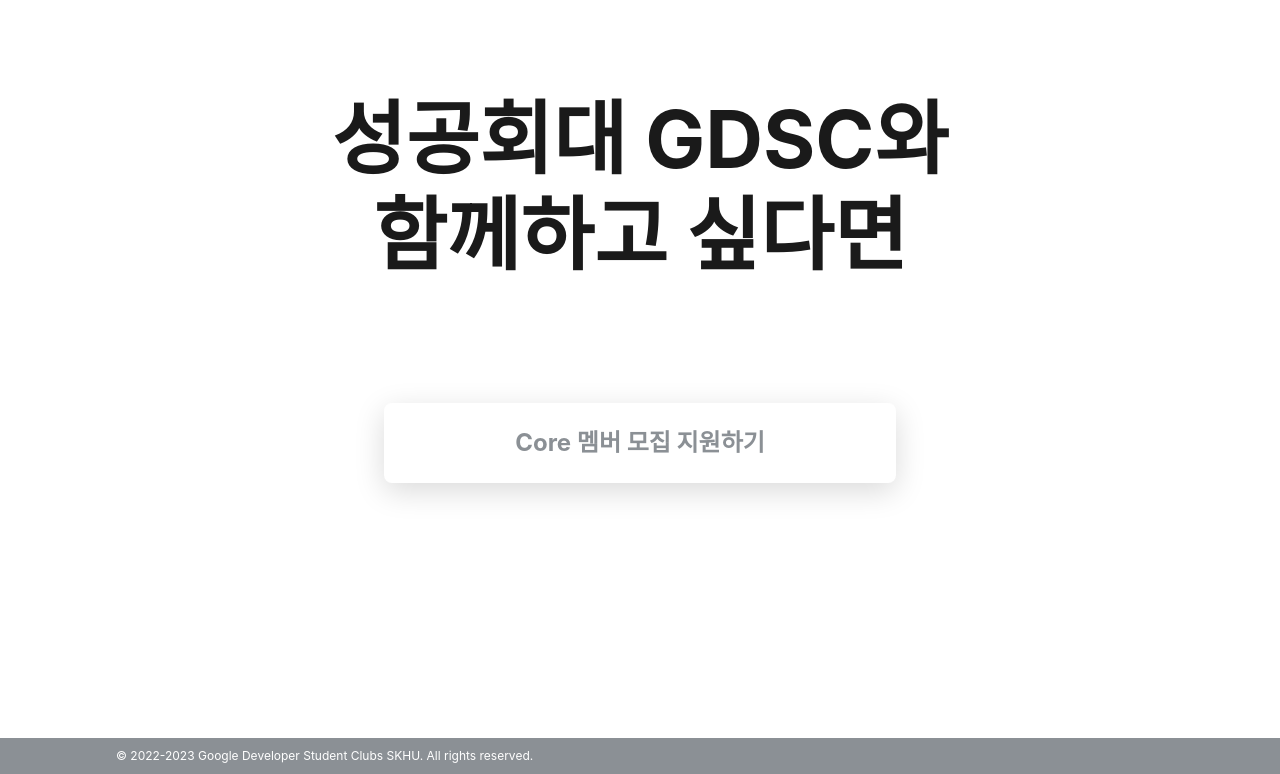
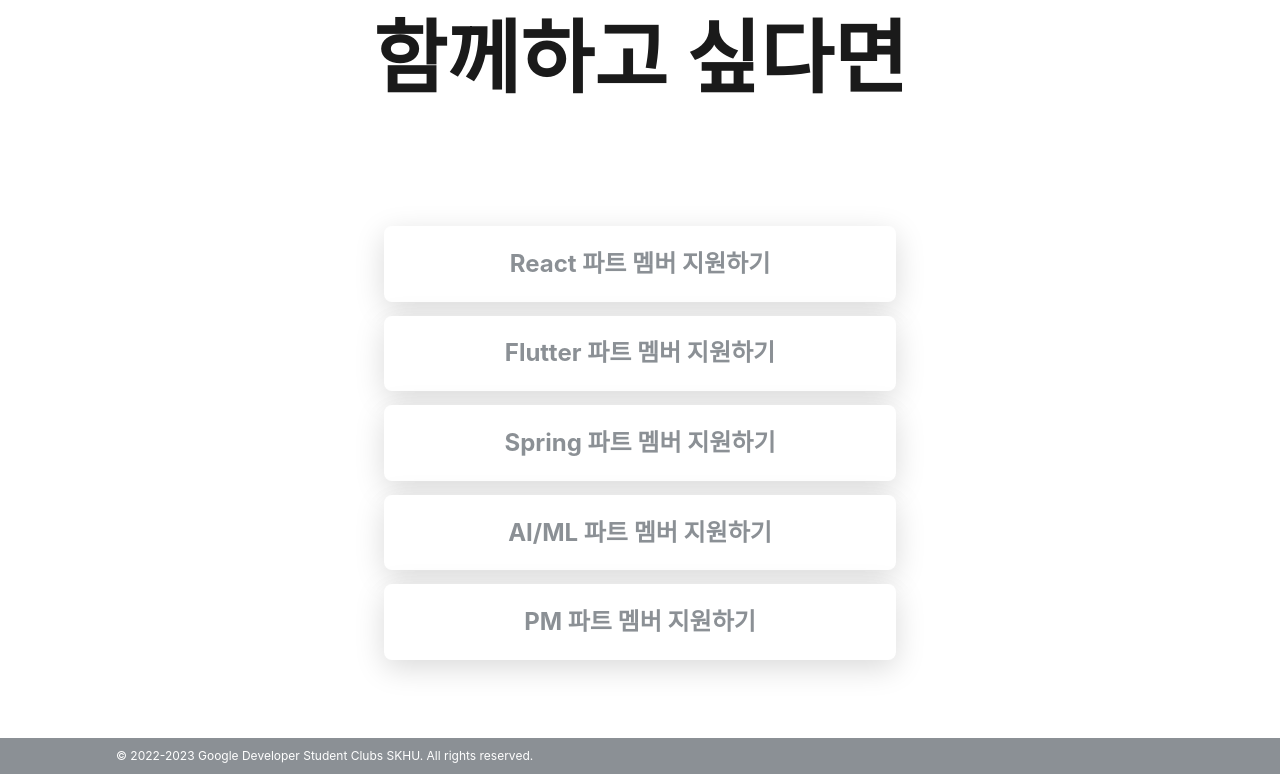
Before and after one commit to GDG-on-Campus-SKHU/www.gdsc-skhu.com, a Next.js app: page / in a window 1280 px wide. Shown: the part 2550-3324 px from the top of the page. Built offline with nearby package versions, Linux system fonts and the light colour scheme; a web font is replaced by a local one.

Commit message:
chore: edit application button links

```diff
--- a/src/components/RecruitSection/RecruitSection.tsx
+++ b/src/components/RecruitSection/RecruitSection.tsx
@@ -8,13 +8,16 @@ import {
 } from '../../constants/motions';
 import { bigCss, colors, defaultButtonCss } from '../../styles/constants';
 
-const CORE_RECRUIT_LINK = 'https://forms.gle/r9giG34L49Wk1ngo8';
-const WEB_RECRUIT_LINK =
-  'https://nova-car-18d.notion.site/GDSC-SKHU-Web-Part-Recruiting-50a69f91080044d380bb8ec274f0c4d5?pvs=4';
-const APP_RECRUIT_LINK =
-  'https://nova-car-18d.notion.site/GDSC-SKHU-App-Part-Recruiting-3ac9e3c58b2e48cd96dc59359be7e30a?pvs=4';
-const SERVER_RECRUIT_LINK =
-  'https://nova-car-18d.notion.site/GDSC-SKHU-Server-Part-Recruiting-0d88775690fd43339631e3c1a3085fe4?pvs=4';
+const REACT_RECRUIT_LINK =
+  'https://windy-bedbug-ef3.notion.site/GDSC-SKHU-React-Team-Recruiting-eeaf91e977804acc95aa3ad4a3dd7597?pvs=4';
+const FLUTTER_RECRUIT_LINK =
+  'https://windy-bedbug-ef3.notion.site/GDSC-SKHU-Flutter-Team-Recruiting-f4c0551089544937bb53b0c5d678a36b?pvs=4';
+const SPRING_RECRUIT_LINK =
+  'https://windy-bedbug-ef3.notion.site/GDSC-SKHU-Spring-Team-Recruiting-f87babd9aac74463bc1fd4efb35cad29?pvs=4';
+const PM_RECRUIT_LINK =
+  'https://windy-bedbug-ef3.notion.site/GDSC-SKHU-PM-Part-Recruiting-6bf72d1d772b4d3da0c225e2d8ace302?pvs=4';
+const AI_RECRUIT_LINK =
+  'https://windy-bedbug-ef3.notion.site/GDSC-SKHU-AI-ML-Team-Recruiting-4fea39476b6e4a4898292d893acf03cf?pvs=4';
 
 export default function RecruitSection() {
   return (
@@ -46,7 +49,11 @@ export default function RecruitSection() {
           함께하고 싶다면
           <br />
         </motion.h2>
-        <RecruitAnchor href={CORE_RECRUIT_LINK} text="Core 멤버 모집 지원하기" />
+        <RecruitAnchor href={REACT_RECRUIT_LINK} text="React 파트 멤버 지원하기" />
+        <RecruitAnchor href={FLUTTER_RECRUIT_LINK} text="Flutter 파트 멤버 지원하기" />
+        <RecruitAnchor href={SPRING_RECRUIT_LINK} text="Spring 파트 멤버 지원하기" />
+        <RecruitAnchor href={AI_RECRUIT_LINK} text="AI/ML 파트 멤버 지원하기" />
+        <RecruitAnchor href={PM_RECRUIT_LINK} text="PM 파트 멤버 지원하기" />
       </motion.div>
     </section>
   );
```
